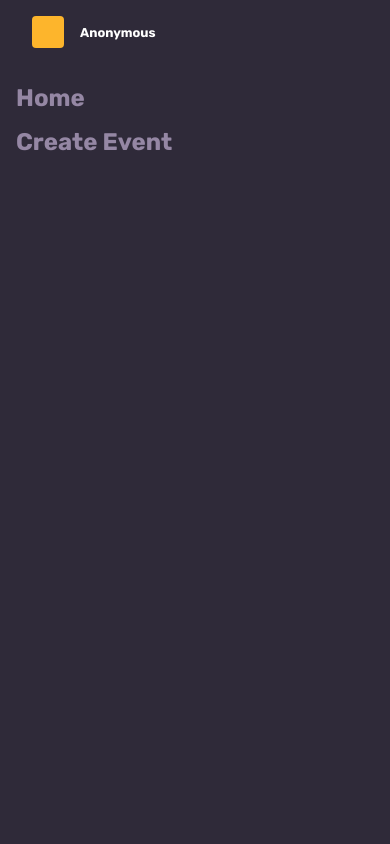
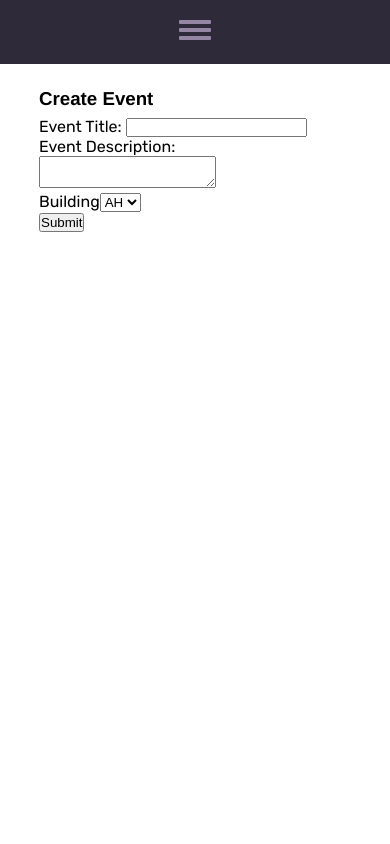
Before and after one commit to Evalir/food-app-intec, a React (Create React App) app: page /create in a window 390 px wide. Shown: the top 844 px of the page. Built offline with nearby package versions, Linux system fonts and the light colour scheme.

Commit message:
Fix navbar bugs, add mobile version

```diff
--- /dev/null
+++ b/src/Components/Navbar/DrawerButton.js
@@ -0,0 +1,27 @@
+import React, { useState, useEffect } from 'react';
+import styled from 'styled-components';
+
+const Bar = styled.div`
+  background: ${props => props.theme.lightpurple};
+  height: 4px;
+  width: 32px;
+  border-radius: 1px;
+  margin-bottom: 4px;
+`;
+
+const Button = styled.button`
+  border: none;
+  color: ${props => props.theme.lightpurple};
+  background: ${props => props.theme.darkpurple};
+`;
+const DrawerButton = ({ setOpen, open }) => {
+  return (
+    <Button onClick={() => setOpen(!open)}>
+      <Bar />
+      <Bar />
+      <Bar />
+    </Button>
+  );
+};
+
+export default DrawerButton;
--- a/src/Components/Navbar/Navbar.js
+++ b/src/Components/Navbar/Navbar.js
@@ -1,6 +1,6 @@
 import React, { useState, useEffect } from 'react';
 import {
-  NavBar,
+  SideBar,
   Nav,
   UserWrapper,
   UserLink,
@@ -8,8 +8,13 @@ import {
   NavList,
   ListItem,
   NavLink,
+  NavBar,
+  MobileNav,
   Spacer,
 } from './Styled';
+
+import TopDrawer from './TopDrawer/TopDrawer';
+import DrawerButton from './DrawerButton';
 
 /**
  * Sidebar component. Supports mobile and desktop view.
@@ -30,8 +35,19 @@ const Navbar = () => {
     return () => window.removeEventListener('resize', handleSizeChange);
   }, []);
 
+  if (isMobile) {
+    return (
+      <NavBar>
+        <MobileNav>
+          <DrawerButton setOpen={setShow} open={show} />
+        </MobileNav>
+        <TopDrawer show={show} />
+      </NavBar>
+    );
+  }
+
   return (
-    <NavBar>
+    <SideBar>
       <Nav>
         <UserWrapper>
           <UserPhoto />
@@ -46,7 +62,7 @@ const Navbar = () => {
           </ListItem>
         </NavList>
       </Nav>
-    </NavBar>
+    </SideBar>
   );
 };
 
--- a/src/Components/Navbar/Styled.js
+++ b/src/Components/Navbar/Styled.js
@@ -5,12 +5,28 @@ export const Spacer = styled.div`
   flex: 1;
 `;
 
-export const NavBar = styled.header`
+export const NavBar = styled.div`
+  display: block;
+  grid-area: content;
+  position: relative;
+  z-index: 200;
+  background-color: ${props => props.theme.darkpurple};
+  width: 100%;
+  height: 64px;
+`;
+
+export const MobileNav = styled.div`
+  height: 100%;
+  display: flex;
+  justify-content: center;
+`;
+
+export const SideBar = styled.header`
   position: relative;
   grid-area: sidebar;
   z-index: 200;
   background-color: ${props => props.theme.darkpurple};
-  height: 100vh;
+  height: 100%;
 `;
 
 export const Nav = styled.nav`
--- /dev/null
+++ b/src/Components/Navbar/TopDrawer/TopDrawer.js
@@ -0,0 +1,51 @@
+import React from 'react';
+import styled from 'styled-components';
+import { Link } from 'react-router-dom';
+
+const Drawer = styled.header`
+  background: ${props => props.theme.darkpurple};
+  width: 100%;
+  height: 100px;
+  position: relative;
+  z-index: 100;
+  margin: 0;
+  transform: ${props => (props.show ? 'translateY(0)' : 'translateY(-200%)')};
+`;
+
+const DrawerNav = styled.nav`
+  width: 100%;
+  height: 100%;
+  color: ${props => props.theme.lightpurple};
+  ul {
+    margin: 0 1em;
+    list-style: none;
+    li {
+      padding: 0.5em 0 0.5em;
+      border-bottom: 1px solid ${props => props.theme.lightpurple};
+    }
+  }
+`;
+
+const NavLink = styled(Link)`
+  text-decoration: none;
+  color: inherit;
+`;
+
+const TopDrawer = ({ show }) => {
+  return (
+    <Drawer show={show}>
+      <DrawerNav>
+        <ul>
+          <li>
+            <NavLink to="/">Home</NavLink>
+          </li>
+          <li>
+            <NavLink to="/create">Create Event</NavLink>
+          </li>
+        </ul>
+      </DrawerNav>
+    </Drawer>
+  );
+};
+
+export default TopDrawer;
--- a/src/Styled/Global.css
+++ b/src/Styled/Global.css
@@ -8,6 +8,6 @@
 body,
 html {
   font-family: 'Rubik', Helvetica, Arial, sans-serif;
-  background: #f9f7f2;
+  background: white;
   overflow-x: hidden;
 }
--- a/src/Views/ViewEvents.js
+++ b/src/Views/ViewEvents.js
@@ -32,6 +32,7 @@ const Grid = styled.div`
   justify-content: flex-start;
   @media only screen and (max-width: 768px) {
     justify-content: center;
+    margin-top: 64px;
   }
 `;
 
```
